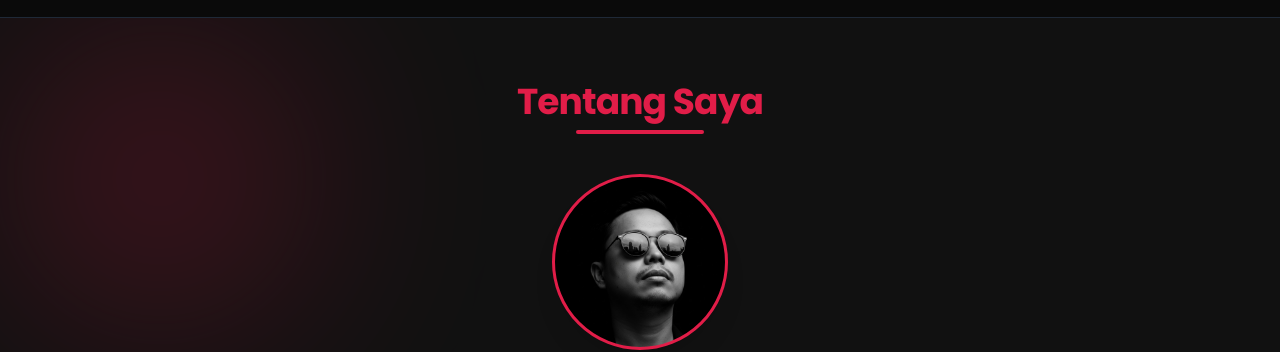
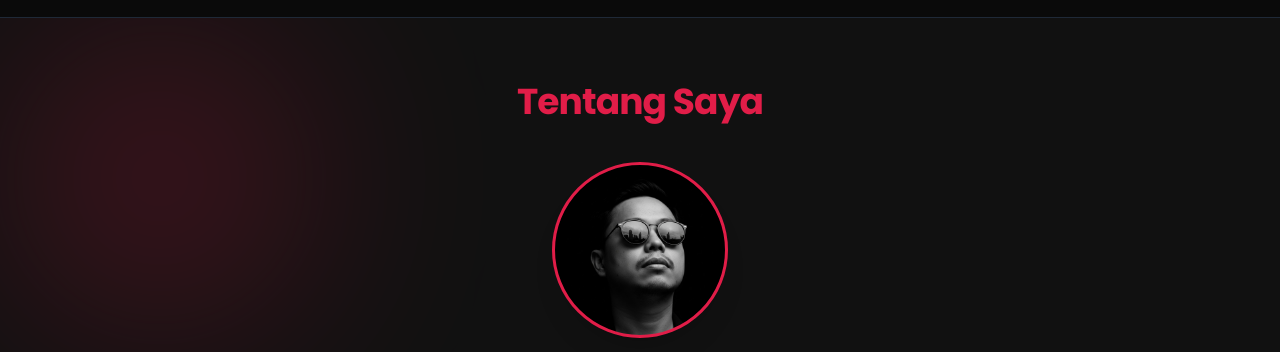
Before and after one commit to indrautomoputra/imora, a website: page index.html in a window 1280 px wide. Shown: the part 980-1332 px from the top of the page. Drawn offline with nearby package versions, Linux system fonts and the light colour scheme.

Commit message:
remove underline bar from Tentang Saya

```diff
--- a/index.html
+++ b/index.html
@@ -84,7 +84,6 @@
   <div class="relative max-w-4xl mx-auto text-center z-10">
     <div class="mb-10" data-aos="fade-down">
       <h2 class="text-xl sm:text-4xl font-bold tracking-tight text-accent"><span data-i18n="tentangTitle">Tentang Saya</span></h2>
-      <div class="mx-auto mt-2 h-1 w-32 bg-accent rounded-full"></div>
     </div>
     <div id="profile-photo" class="relative mx-auto w-44 h-44 rounded-full overflow-hidden border-[3px] border-accent shadow-xl mb-10 bg-gray-800" data-aos="zoom-in">
       <span id="profile-initials" class="absolute inset-0 text-5xl font-bold text-accent flex items-center justify-center">IUP</span>
```
